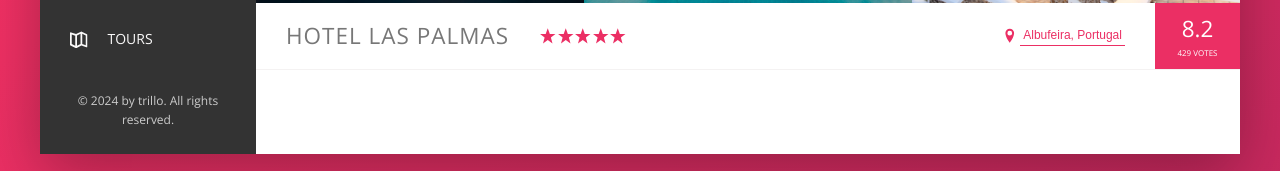
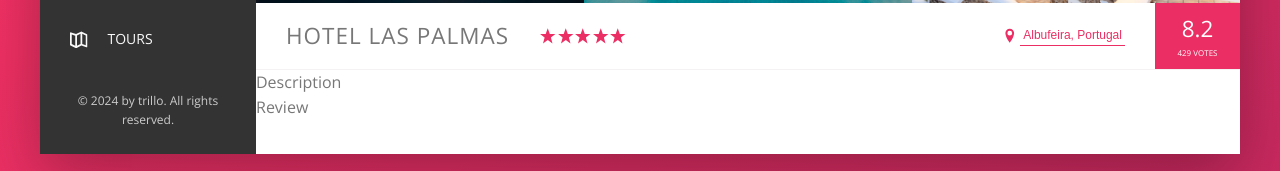
Before and after one commit to serhiikle/trillo, a website: page app/index.html in a window 1280 px wide. Shown: the part 344-515 px from the top of the page. Drawn offline with nearby package versions, Linux system fonts and the light colour scheme.

Commit message:
start section description

```diff
--- a/app/index.html
+++ b/app/index.html
@@ -145,6 +145,11 @@
             <div class="hotel__overview-votes">429 votes</div>
           </div>
         </div>
+        <!-- detail -->
+        <div class="detail">
+          <div class="description">Description</div>
+          <div class="review">Review</div>
+        </div>
       </main>
     </div>
   </div>
```
Also changed, not shown: app/pages/index.html (+5 -0 lines), 1 other file.
